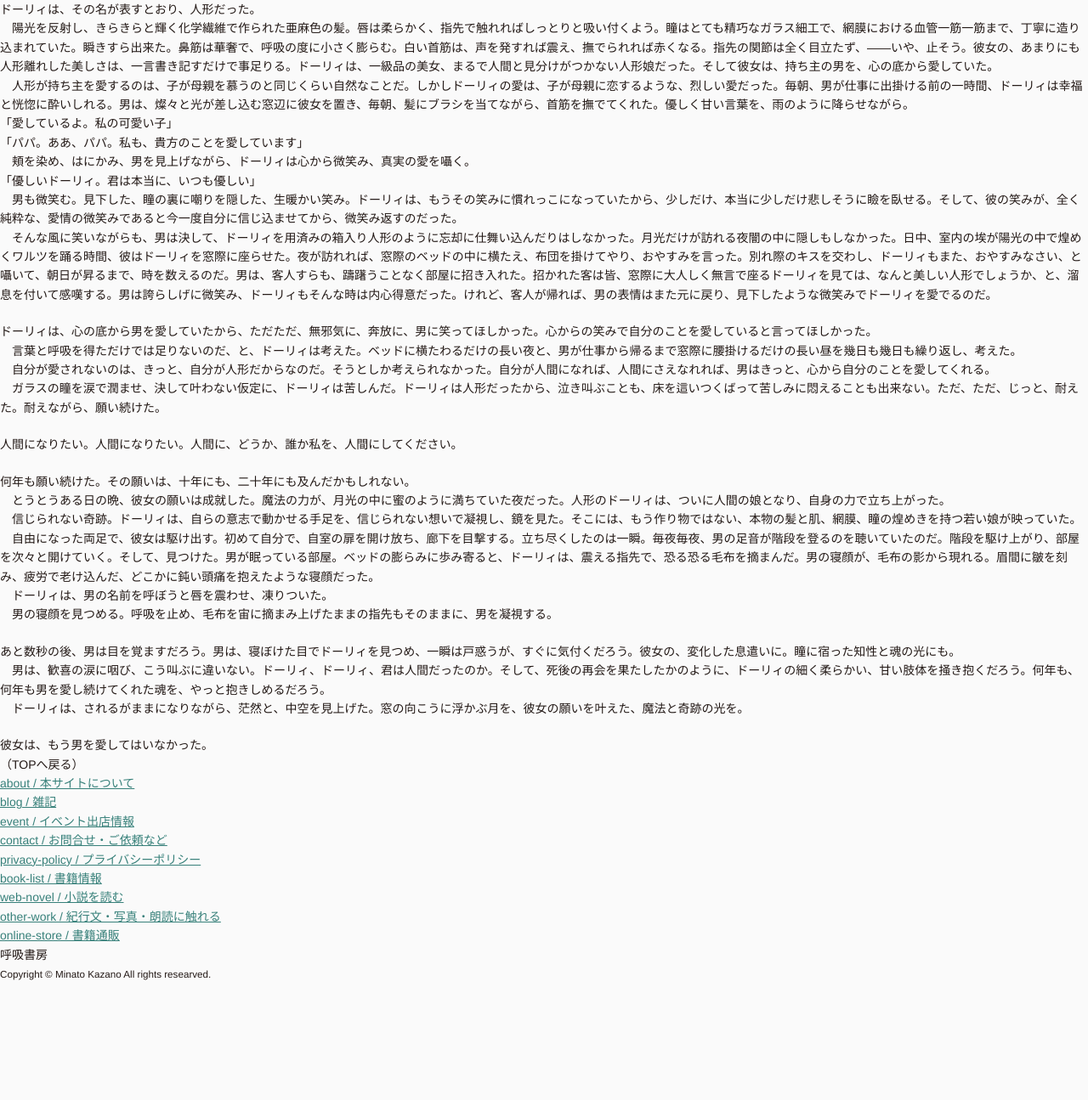
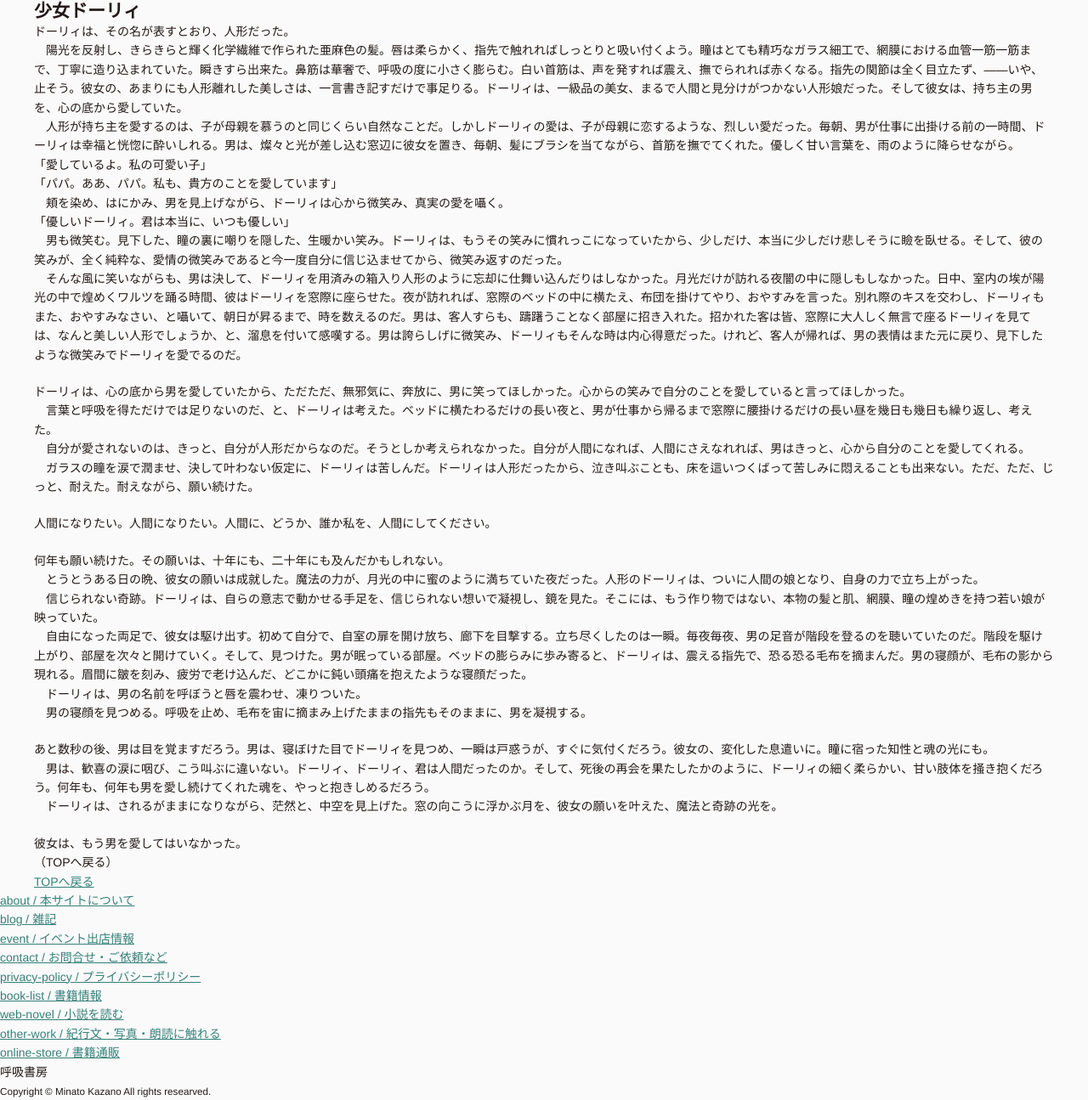
Before and after one commit to feelingskyblue/kokyushobo, an Eleventy site: page novel/dolly.md in a window 1280 px wide. Shown: the whole page at 85% size. Before the commit the page ends 1157 px from the top, so only its background shows below. Built offline with nearby package versions, Linux system fonts and the light colour scheme; Eleventy itself is replaced by a stand-in of ours; files that its build step writes are made by us from their sources.

Commit message:
レイアウトファイルの継承

```diff
--- a/_includes/layout.liquid
+++ b/_includes/layout.liquid
@@ -32,8 +32,7 @@
 
   </head>
 
-  <body>
-    <!--<h1>{{ title | default: "呼吸書房" }}</h1>-->
+  <body class="{{ template | default: 'homePage' }}">
     <main class="main">
       {{ content }}
     </main>
--- /dev/null
+++ b/_includes/novel.liquid
@@ -0,0 +1,14 @@
+---
+layout: layout.liquid
+template: novelPage
+---
+
+<article class="novel page-width">
+  <header class="novel__header">
+    <h1 class="novel__header-title">{{ title }}</h1>
+  </header>
+  <div class="novel__body">{{ content }}</div>
+  <div class="novel__footer">
+    <a href="/">TOPへ戻る</a>
+  </div>
+</article>
--- a/novel/novel.json
+++ b/novel/novel.json
@@ -1,4 +1,4 @@
 {
-  "layout": "layout.liquid",
+  "layout": "novel.liquid",
   "tags": "novel"
 }
```
Also changed, not shown: novel/trees-light.md (+2 -0 lines), .eleventy.js, 15 other files.
